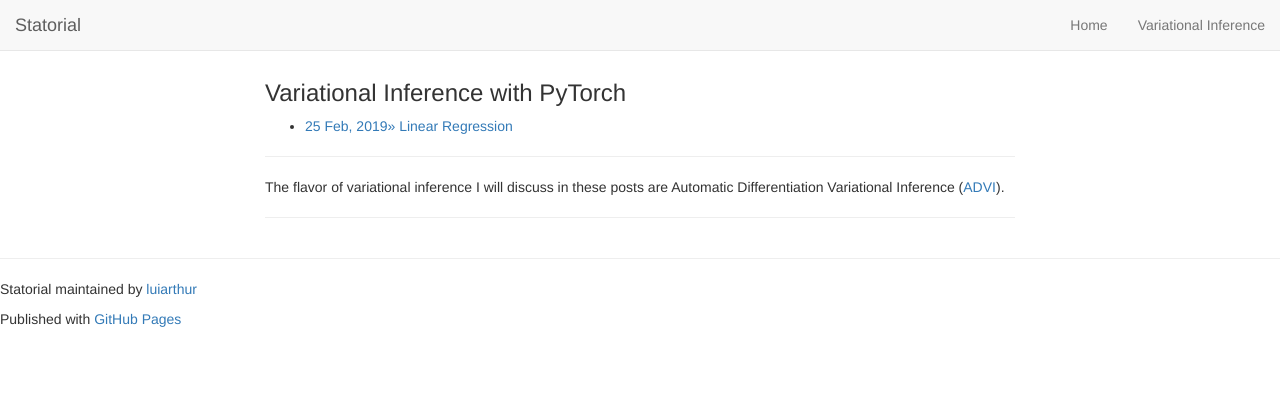
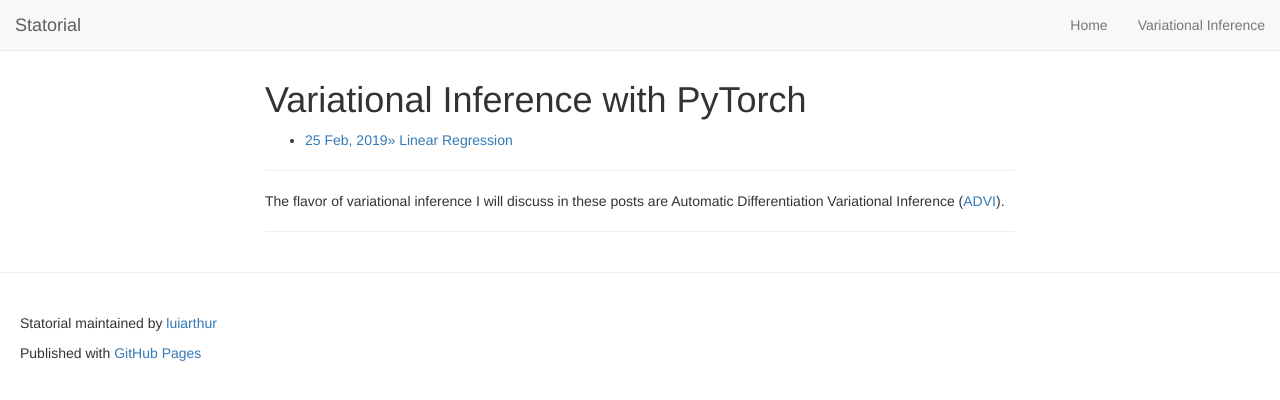
Before and after one commit to luiarthur/statorial, a Jekyll site: the page built from docs/varinf.md, in a window 1280 px wide. Shown: the top 400 px of the page. Built offline with Jekyll 4.4.1, drawn with Linux system fonts in a browser that asks for light colours; comment, search, counter and statistics services are not loaded.

Commit message:
done styling. Now, add contents!

```diff
--- a/docs/_includes/head.html
+++ b/docs/_includes/head.html
@@ -11,6 +11,7 @@
     <!-- Bootstrap Core CSS -->
     <link rel="stylesheet" href="{{ "/assets/css/bootstrap.min.css" | prepend: site.baseurl }}">
     <link rel="stylesheet" href="{{ "/assets/css/rouge-github.css" | prepend: site.baseurl }}">
+    <link rel="stylesheet" href="{{ "/assets/css/my-styles.css" | prepend: site.baseurl }}">
 
     <script src="{{ "/assets/js/jquery.min.js" | prepend: site.baseurl}}"></script>
     <script src="{{ "/assets/js/bootstrap.min.js" | prepend: site.baseurl}}"></script>
--- /dev/null
+++ b/docs/assets/css/my-styles.css
@@ -0,0 +1,3 @@
+div#footer_wrap {
+  padding: 20px;
+}
--- a/docs/varinf.md
+++ b/docs/varinf.md
@@ -5,7 +5,8 @@ description: "with PyTorch"
 inNav: on
 ---
 
-### Variational Inference with PyTorch
+# Variational Inference with PyTorch
+
 {% for notes in site.varinf %}
   {% if notes.lang == "python" %}
   - [{{ notes.date | date: "%-d %b, %Y"}}&raquo; {{notes.title}}]({{notes.url | prepend: site.baseurl}})
```
